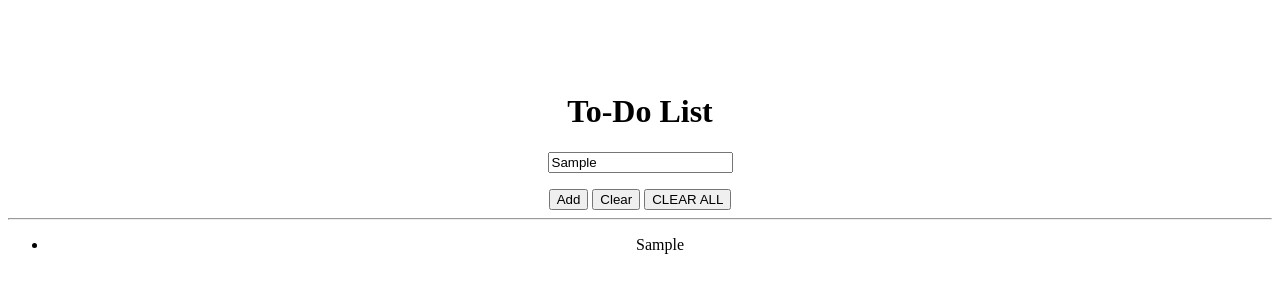
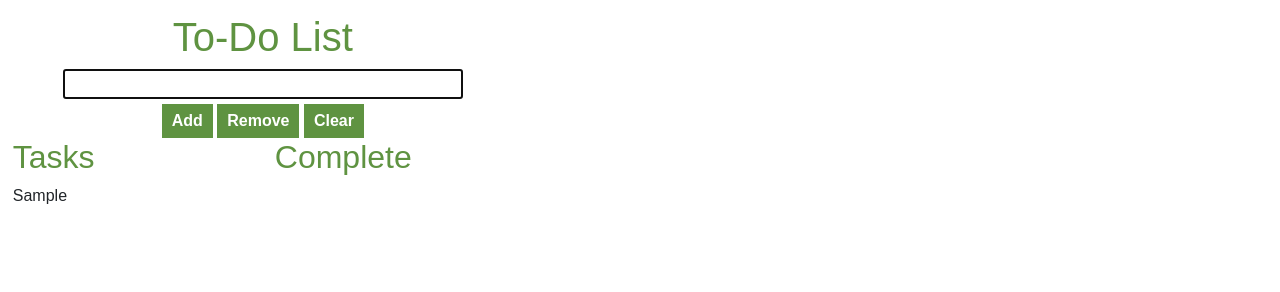
Before and after one commit to ljaden/todo-web-app, a plain HTML site: page index.html in a window 1280 px wide. Both pictures are taken after typing "Sample" into the empty fields and a click on the button "Add". Drawn offline with nearby package versions, Linux system fonts and the light colour scheme; a web font is replaced by a local one.

Commit message:
refactor js function

```diff
--- a/index.html
+++ b/index.html
@@ -2,22 +2,35 @@
 <html lang="en">
   <head>
     <title>To-Do App</title>
+      <link rel="preconnect" href="https://fonts.googleapis.com">
+      <link rel="preconnect" href="https://fonts.gstatic.com" crossorigin>
+      <link href="https://fonts.googleapis.com/css2?family=Mochiy+Pop+P+One&display=swap" rel="stylesheet">
+      <link href="https://cdn.jsdelivr.net/npm/bootstrap@5.1.3/dist/css/bootstrap.min.css" rel="stylesheet" integrity="sha384-1BmE4kWBq78iYhFldvKuhfTAU6auU8tT94WrHftjDbrCEXSU1oBoqyl2QvZ6jIW3" crossorigin="anonymous">
       <link rel="stylesheet" href="style.css">
   </head>
   <body>
+    <div style="text-align: center;">
       <h1>To-Do List</h1>
       <div class="searchbar">
-            <input type="text" id="todo-task">
+          <input type="text" id="todo-text">
       </div>
-        <button onclick="addToList()">Add</button>
-        <button onclick="clearList()">Clear</button>
-        <button onclick="clearAll()">CLEAR ALL</button>
-        <hr>
-        <div id="list">
-            <ul id="todolist">
+      <button id="btn-add">Add</button>
+      <button id="btn-remove">Remove</button>
+      <button id="btn-clear-all">Clear</button>
+    </div>
+
+    <div class="row align-items-start">
+      <div class="col">
+        <h2>Tasks</h2>
+        <ul id="todolist-working">
         </ul>
       </div>
+      <div class="col">
+        <h2>Complete</h2>
+      </div>
+    </div>
 
+      <script src="https://cdn.jsdelivr.net/npm/bootstrap@5.1.3/dist/js/bootstrap.bundle.min.js" integrity="sha384-ka7Sk0Gln4gmtz2MlQnikT1wXgYsOg+OMhuP+IlRH9sENBO0LRn5q+8nbTov4+1p" crossorigin="anonymous"></script>
       <script src="script.js"></script>
   </body>
 </html>
--- a/script.js
+++ b/script.js
@@ -1,19 +1,49 @@
-function addToList(){
-    // grab the text the user typed in
-    task = document.getElementById("todo-task").value
+// add button element
+const btnAdd = document.querySelector("#btn-add");
+// clear all button element
+const btnClearAll = document.querySelector("#btn-clear-all")
+// remove one button element
+const btnRemove = document.querySelector("#btn-remove")
+// text box element
+const toDoText = document.querySelector("#todo-text");
+// list element
+const toDoList = document.querySelector('#todolist-working');
 
-    // grab the <ul> element
-    list = document.getElementById('todolist')
 
-    // creating a li element
-    const toDoItem = document.createElement("li");
-    toDoItem.classList.add("items");
-    // append the task into the li element ---> <li>[task]</li>
-    toDoItem.append(task)
+let task = "";
+// let abc = ""
+btnAdd.addEventListener("click",function(){
+  console.log()
 
-    // append <li>[task]</li>  to <ul></ul> -- put the element to html
-    list.appendChild(toDoItem);
-}
+  task += `<li>${toDoText.value}</li>`
+  toDoList.innerHTML = task;
+
+  // clears text box
+  toDoText.value = ""
+  // refocus dursor on text box
+  toDoText.focus()
+})
+
+// removes all items from list
+btnClearAll.addEventListener("click",function(){
+  toDoList.innerHTML = "";
+  task = ""
+})
+
+// remove button -- removes the last item appended
+btnRemove.addEventListener("click",function(){
+  let lis = document.getElementById("todolist-working").getElementsByTagName('li').length;
+  toDoList.removeChild(toDoList.childNodes[lis-1]);
+})
+
+
+
+
+
+
+
+
+
 
 function clearList(){
     // grabb ul tag
@@ -21,14 +51,3 @@ function clearList(){
     list = document.querySelector("#todolist").querySelector(".items")
     list.remove();
 }
-
-function clearAll() {
-    list = document.querySelector("#todolist")
-    list.remove()
-
-    yo = document.querySelector("#list")
-
-    ayo = document.createElement("ul")
-    ayo.setAttribute("id","todolist")
-    yo.appendChild(ayo);
-}
--- a/style.css
+++ b/style.css
@@ -1,8 +1,31 @@
 body {
-    text-align: center;
-    padding-top: 5%;
+  /* text-align: center; */
+  /* padding-top: 5%; */
+  max-width: 500px;
+  /* max-height: 400px; */
+  font-family: 'Mochiy Pop P One', sans-serif;
+  margin: 1%;
 }
 
-.searchbar {
-    margin: 1em;
+h1,h2{
+  color:#5f9341;
 }
+
+#todo-text{
+  width: 80%;
+  box-sizing: border-box;
+}
+
+#todolist-working {
+  list-style: none;
+  padding: 0;
+}
+
+button {
+  background: #5f9341;
+  color: white;
+  padding: 1% 2%;
+  border: none;
+  font-weight: bold;
+  margin-top: 1%;
+}
```
Lines whose indentation alone changed are shown as unchanged.
